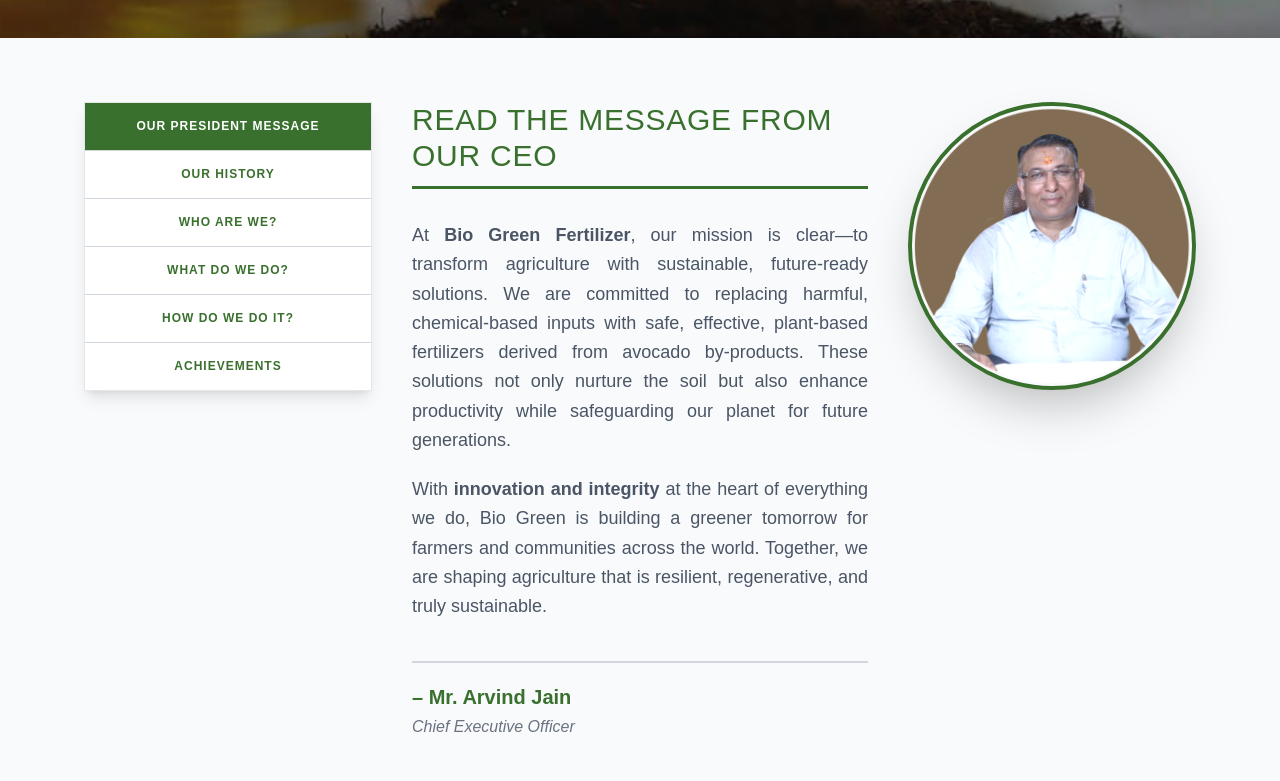
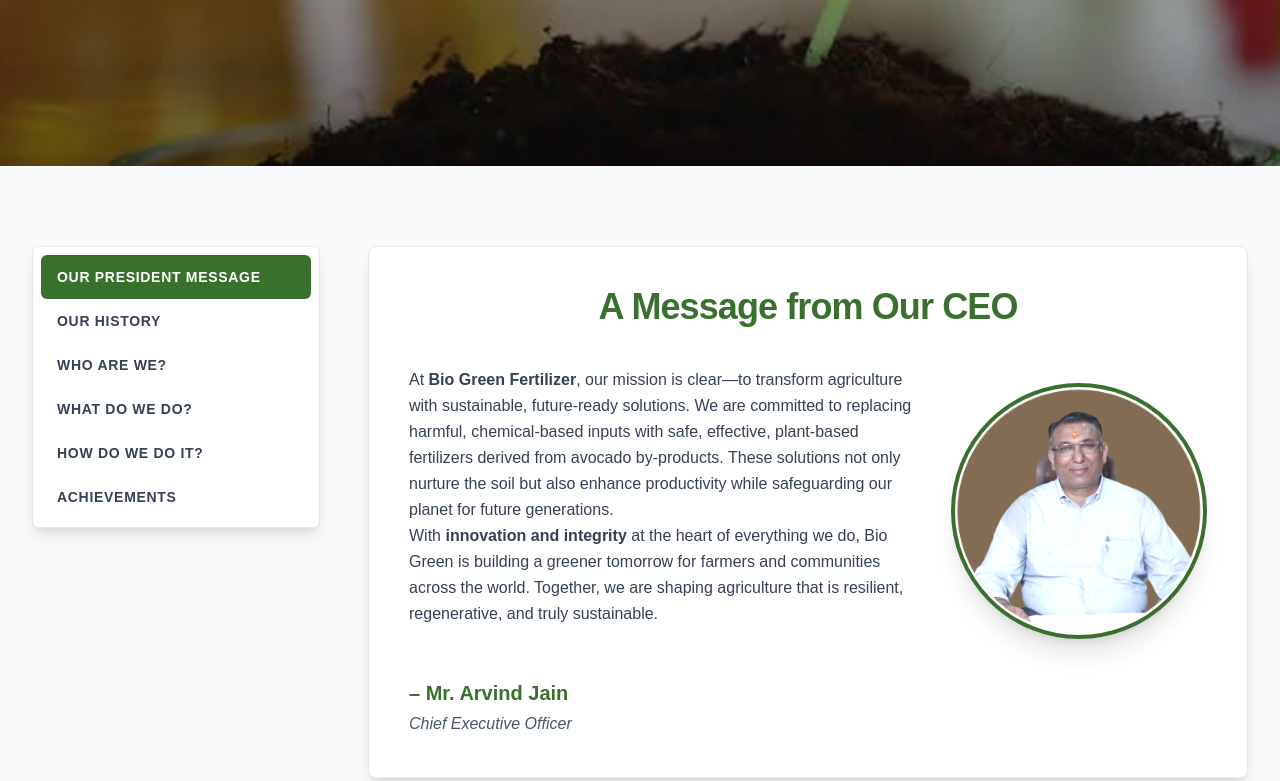
Before and after one commit to chwla/biogreen-website, a Next.js app: page /about in a window 1280 px wide. Shown: the part 459-1240 px from the top of the page. Built offline with nearby package versions, Linux system fonts and the light colour scheme.

Commit message:
about fixes

```diff
--- a/src/app/about/page.js
+++ b/src/app/about/page.js
@@ -1,27 +1,27 @@
 'use client';
+
 import { useState } from 'react';
+import Image from 'next/image';
 import Link from 'next/link';
 import { usePathname } from 'next/navigation';
-import Image from 'next/image';
 
-const CEOSection = () => {
-  const pathname = usePathname();
-  const [activeSection, setActiveSection] = useState('OUR PRESIDENT MESSAGE');
+const PresidentMessagePage = () => {
   const [isSidebarOpen, setIsSidebarOpen] = useState(false);
+  const pathname = usePathname(); // Hook to get the current page path
 
   const menuItems = [
-    { name: 'OUR PRESIDENT MESSAGE', path: '/about' },
-    { name: 'OUR HISTORY', path: '/about/history' },
-    { name: 'WHO ARE WE?', path: '/about/who-we-are' },
-    { name: 'WHAT DO WE DO?', path: '/about/what-we-do' },
-    { name: 'HOW DO WE DO IT?', path: '/about/how-do-we-do-it' },
-    { name: 'ACHIEVEMENTS', path: '/about/achievements' }
+    { name: 'Our President Message', path: '/about' },
+    { name: 'Our History', path: '/about/history' },
+    { name: 'Who Are We?', path: '/about/who-we-are' },
+    { name: 'What Do We Do?', path: '/about/what-we-do' },
+    { name: 'How Do We Do It?', path: '/about/how-do-we-do-it' },
+    { name: 'Achievements', path: '/about/achievements' }
   ];
 
   return (
     <>
-      {/* Hero Section - Responsive height */}
-      <div className="w-full relative overflow-hidden h-48 sm:h-64 md:h-80 lg:h-96">
+      {/* Hero Section */}
+      <div className="w-full relative overflow-hidden h-64 sm:h-80 md:h-96 lg:h-[32rem]">
         <Image
           src="/photos/about.jpeg"
           alt="About BioGreen"
@@ -30,130 +30,89 @@
           style={{ transform: 'scale(1.1)', transformOrigin: 'center' }}
           priority
         />
-
-        {/* Title overlay */}
         <div className="absolute inset-0 flex items-center justify-center px-4">
           <h1 className="text-amber-800 text-xl sm:text-2xl md:text-3xl lg:text-4xl font-bold tracking-wide uppercase text-center drop-shadow-lg">
-            Our President and CEO
+            Message from Our President
           </h1>
         </div>
       </div>
 
       {/* Main Content Section */}
-      <section className="py-8 md:py-16 bg-gray-50">
-        <div className="max-w-6xl mx-auto px-4 sm:px-5">
+      <section className="py-12 md:py-20 bg-gray-50">
+        <div className="max-w-7xl mx-auto px-4 sm:px-6 lg:px-8">
           {/* Mobile Menu Toggle */}
-          <div className="md:hidden mb-6">
+          <div className="lg:hidden mb-8">
             <button
               onClick={() => setIsSidebarOpen(!isSidebarOpen)}
-              className="w-full text-white py-3 px-4 rounded-lg font-semibold uppercase tracking-wide text-sm flex items-center justify-between"
-              style={{ backgroundColor: '#39702E' }}
+              className="w-full text-white py-3 px-4 rounded-md font-semibold uppercase tracking-wider text-sm flex items-center justify-between shadow-md"
+              style={{backgroundColor: '#39702E'}}
             >
-              <span>Navigation Menu</span>
-              <span className={`transform transition-transform ${isSidebarOpen ? 'rotate-180' : ''}`}>
-                ▼
-              </span>
+              <span>About Us Menu</span>
+              <svg className={`w-5 h-5 transform transition-transform ${isSidebarOpen ? 'rotate-180' : ''}`} fill="none" stroke="currentColor" viewBox="0 0 24 24"><path strokeLinecap="round" strokeLinejoin="round" strokeWidth="2" d="M19 9l-7 7-7-7"></path></svg>
             </button>
           </div>
 
-          <div className="flex flex-col md:flex-row gap-6 md:gap-10 items-start">
-            {/* Sidebar - Mobile dropdown, desktop fixed */}
-            <div className={`
-              w-full md:w-72 md:flex-shrink-0
-              ${isSidebarOpen ? 'block' : 'hidden md:block'}
+          <div className="flex flex-col lg:flex-row gap-8 lg:gap-12 items-start">
+            {/* Left Sidebar Navigation */}
+            <aside className={`
+              w-full lg:w-72 lg:flex-shrink-0
+              ${isSidebarOpen ? 'block' : 'hidden lg:block'}
             `}>
-              <div className="bg-white shadow-lg border border-gray-200 rounded-lg md:rounded-none overflow-hidden">
-                {menuItems.map((item, index) => {
-                  const isActive = pathname === item.path;
-                  return (
-                    <Link key={item.name} href={item.path}>
-                      <div
-                        onClick={() => {
-                          setActiveSection(item.name);
-                          setIsSidebarOpen(false); // Close mobile menu on item click
-                        }}
+              <div className="bg-white shadow-lg rounded-md border border-gray-200 p-2">
+                {menuItems.map((item) => (
+                  <Link
+                    key={item.name}
+                    href={item.path}
+                    onClick={() => setIsSidebarOpen(false)}
                     className={`
-                          ${index !== menuItems.length - 1 ? 'border-b border-gray-300' : ''}
-                          ${isActive ? 'text-white hover:bg-green-50' : 'hover:bg-green-50'}
-                          text-center py-3 md:py-4 px-3 md:px-4 font-bold text-xs sm:text-xs uppercase tracking-wide cursor-pointer transition-all duration-200
-                          font-sans leading-tight
+                      block w-full text-left py-3 px-4 font-bold text-sm uppercase tracking-wider rounded-md transition-colors duration-200
+                      ${pathname === item.path
+                        ? 'bg-[#39702E] text-white'
+                        : 'text-gray-700 hover:bg-green-50 hover:text-[#39702E]'
+                      }
                     `}
-                        style={{
-                          fontFamily: 'Arial, sans-serif',
-                          letterSpacing: '1px',
-                          backgroundColor: isActive ? '#39702E' : 'white',
-                          color: isActive ? 'white' : '#39702E'
-                        }}
                   >
                     {item.name}
+                  </Link>
+                ))}
               </div>
-                    </Link>
-                  );
-                })}
-              </div>
+            </aside>
+
+            {/* Right Content Area */}
+            <div className="flex-1 w-full bg-white p-6 sm:p-8 lg:p-10 rounded-lg shadow-lg border border-gray-200">
+              <div className="text-center mb-10">
+                <h2 className="text-3xl lg:text-4xl font-bold tracking-tight"
+                    style={{color: '#39702E'}}>
+                  A Message from Our CEO
+                </h2>
               </div>
 
-            {/* Right Content */}
-            <div className="flex-1 w-full">
-              <div className="flex flex-col gap-8 md:gap-10 items-start">
-
-                {/* CEO Image - Mobile first, desktop right */}
-                <div className="w-full flex justify-center md:hidden">
-                  <div className="w-48 h-48 sm:w-56 sm:h-56 rounded-full border-4 shadow-2xl overflow-hidden"
-                       style={{ borderColor: '#39702E' }}>
+              <div className="prose prose-lg max-w-none text-gray-700 leading-relaxed">
+                <div className="relative w-48 h-48 sm:w-64 sm:h-64 md:float-right my-4 sm:ml-8 rounded-full overflow-hidden shadow-xl border-4 border-[#39702E]">
                   <Image
                     src="/photos/ceo.png"
-                      alt="Arvind Jain - Chief Executive Officer"
-                      width={224}
-                      height={224}
-                      className="rounded-full object-cover w-full h-full"
+                    alt="Mr. Arvind Jain, Chief Executive Officer"
+                    fill
+                    className="object-cover"
                   />
                 </div>
-                </div>
 
-                {/* Content Container - Desktop layout */}
-                <div className="w-full flex flex-col lg:flex-row gap-8 lg:gap-10 items-start">
-                  {/* Text Content */}
-                  <div className="flex-1 lg:flex-[2] w-full">
-                    <h2 className="text-xl sm:text-2xl lg:text-3xl font-light tracking-wide mb-6 md:mb-8 pb-2 md:pb-3 border-b-2 md:border-b-3 inline-block"
-                        style={{ color: '#39702E', borderColor: '#39702E' }}>
-                      READ THE MESSAGE FROM OUR CEO
-                    </h2>
-
-                    <div className="space-y-4 md:space-y-5">
-                      <p className="text-gray-600 text-sm sm:text-base lg:text-lg leading-relaxed text-justify">
+                <p>
                   At <strong>Bio Green Fertilizer</strong>, our mission is clear—to transform agriculture with sustainable, future-ready solutions. We are committed to replacing harmful, chemical-based inputs with safe, effective, plant-based fertilizers derived from avocado by-products. These solutions not only nurture the soil but also enhance productivity while safeguarding our planet for future generations.
                 </p>
 
-                      <p className="text-gray-600 text-sm sm:text-base lg:text-lg leading-relaxed text-justify">
+                <p>
                   With <strong>innovation and integrity</strong> at the heart of everything we do, Bio Green is building a greener tomorrow for farmers and communities across the world. Together, we are shaping agriculture that is resilient, regenerative, and truly sustainable.
                 </p>
-                    </div>
 
                 {/* Signature */}
-                    <div className="mt-8 md:mt-10 pt-4 md:pt-5 border-t-2 border-gray-300">
-                      <p className="text-lg sm:text-xl font-semibold mb-1" style={{ color: '#39702E' }}>
+                <div className="clear-both pt-6">
+                  <p className="text-xl font-semibold mb-1" style={{ color: '#39702E' }}>
                     – Mr. Arvind Jain
                   </p>
-                      <p className="text-gray-500 italic text-sm sm:text-base">
+                  <p className="text-gray-600 italic">
                     Chief Executive Officer
                   </p>
-                    </div>
-                  </div>
-
-                  {/* CEO Image - Desktop only */}
-                  <div className="hidden lg:flex flex-1 justify-center lg:justify-start">
-                    <div className="w-64 xl:w-72 h-64 xl:h-72 rounded-full border-4 shadow-2xl overflow-hidden"
-                         style={{ borderColor: '#39702E' }}>
-                      <Image
-                        src="/photos/ceo.png"
-                        alt="Arvind Jain - Chief Executive Officer"
-                        width={288}
-                        height={288}
-                        className="rounded-full object-cover w-full h-full"
-                      />
-                    </div>
-                  </div>
                 </div>
               </div>
             </div>
@@ -164,4 +123,4 @@
   );
 };
 
-export default CEOSection;
+export default PresidentMessagePage;
```
Lines whose indentation alone changed are shown as unchanged.
